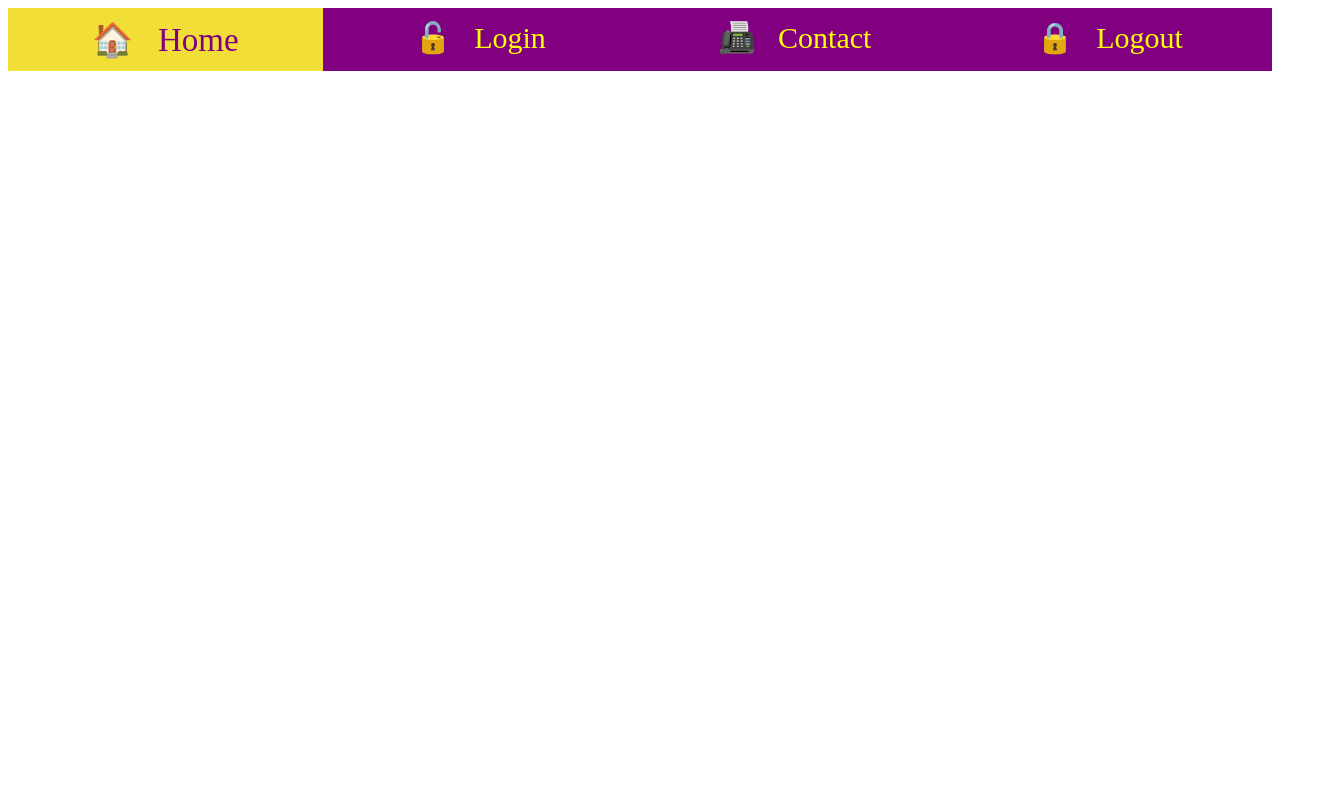
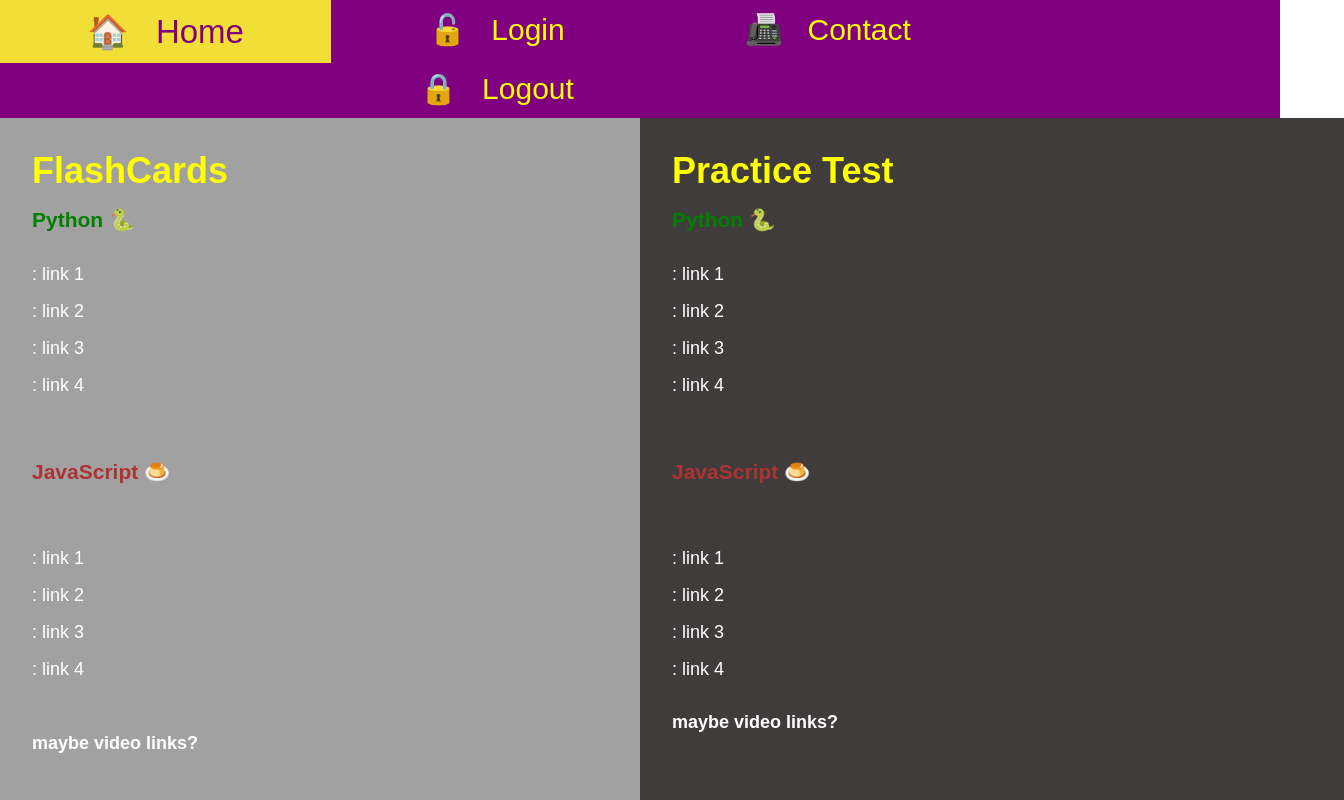
Before and after one commit to barkerd85/CapTutor, a React (Create React App) app in the folder Solo_Cap_Front/: page /home in a window 1280 px wide. Shown: the top 800 px of the page, 1344 px wide, since content can reach past the window. Built offline with nearby package versions, Linux system fonts and the light colour scheme; no server answers.

Commit message:
Styling added to the home page. Also added in more multi choice questions

```diff
--- a/Solo_Cap_Front/src/components/contact/contact.css
+++ b/Solo_Cap_Front/src/components/contact/contact.css
@@ -1,5 +1,5 @@
 .form-control{
-    background-color: #f1df37;
+
     width: 250px;
     font-size: large;
 
@@ -44,7 +44,7 @@ legend{
 
 .name{
     color: #f1df37;
-	font-size: 35px;
+	font-size: x-large;
 
 
 }
@@ -52,12 +52,12 @@ legend{
 
     text-align: left;
     color: #f1df37;
-	font-size: 35px;
+	font-size: x-large;
 
 }
 .email{
     color: #f1df37;
-	font-size: 35px;
+	font-size: x-large;
 
 }
 
@@ -68,7 +68,7 @@ legend{
 
 .btn{
     border-radius: 47%;
-    padding: 16px;
+    padding: 18px;
     font-size: 15px;
     background-color: purple;
     color: #f1df37;
--- a/Solo_Cap_Front/src/components/header/header.css
+++ b/Solo_Cap_Front/src/components/header/header.css
@@ -17,7 +17,7 @@
     color: white;
     text-decoration: none;
     font-size: 30px;
-    width: 23%; /* Four equal-width links. If you have two links, use 50%, and 33.33% for three links, etc.. */
+    width: 24%; /* Four equal-width links. If you have two links, use 50%, and 33.33% for three links, etc.. */
     text-align: center; /* If you want the text to be centered */
     color: yellow;
 
--- a/Solo_Cap_Front/src/components/header/header.jsx
+++ b/Solo_Cap_Front/src/components/header/header.jsx
@@ -16,6 +16,7 @@ function Header(){
     <a href="/login">🔓&nbsp;&nbsp; Login </a>
     <a href="/contact">📠&nbsp;&nbsp; Contact</a>
     <a href="/logout">🔒 &nbsp;&nbsp;Logout </a>
+
     </div>
     );
 }
--- a/Solo_Cap_Front/src/components/homepage/homepage.css
+++ b/Solo_Cap_Front/src/components/homepage/homepage.css
@@ -0,0 +1,114 @@
+* {
+    color: #fff;
+    font-family: "Avenir", sans-serif;
+    font-size: 18px;
+
+    border: 0ch;
+    margin: 0;
+    padding: 0;
+    }
+
+    .container {
+    display: flex;
+    align-content: center;
+
+    margin-bottom: 20px;
+    width: 100%;
+
+    background-position: center;
+    background-size: cover;
+    }
+
+    .content {
+    width: 100%;
+    }
+
+    .container {
+    background-color: hsl(200, 100%, 95%);
+
+    margin: auto;
+    padding: 0%;
+    }
+
+    .comparecontainer {
+    margin: 0%;
+    float: left;
+
+    height: auto;
+    width: 50%;
+    }
+
+    .compare {
+    padding: 5%;
+
+    height: 100%;
+    width: 100%;
+    }
+
+    .lite {
+    background-color: rgb(161, 161, 161);
+    }
+
+    .full {
+    background-color: rgb(65, 60, 60);
+    }
+
+
+
+    .button {
+    background-color: rgba(255, 255, 255, 0.2);
+    color: #fff;
+
+    font-size: 18px;
+    font-weight: 500;
+    line-height: 200%;
+    text-decoration: none;
+    text-transform: uppercase;
+    display: inline-block;
+    padding: 1% 3%;
+    border: 2px solid #fff;
+    border-radius: 0;
+    outline: none;
+    }
+
+    .button:hover,
+    .button:active {
+    background-color: #fff;
+    }
+
+    .button:hover .lite {
+    color: hsl(40, 100%, 50%);
+    }
+
+    .button .full:hover {
+    color: hsl(150, 80%, 50%);
+    }
+
+
+
+    h2 {
+    font-size: 36px;
+    margin: auto;
+    color: yellow;
+    }
+
+    h3 {
+    font-size: 21px;
+    margin: 2.5% 0;
+    color: green;
+    }
+
+    h4 {
+    font-size: 21px;
+    margin: 10% 0;
+    color: rgb(173, 51, 51);
+    }
+
+    ul {
+    list-style: none;
+    margin: 5% 0;
+    }
+
+    li {
+    margin: 2.5% 0;
+    }
--- a/Solo_Cap_Front/src/components/homepage/homepage.jsx
+++ b/Solo_Cap_Front/src/components/homepage/homepage.jsx
@@ -4,37 +4,105 @@ import React, { useState , useEffect} from 'react';
 import './homepage.css'
 
 
-
 function HomePage(){
-    const [products, setProducts] = useState([])
+    // let user = JSON.parse(localStorage.getItem('user-info'))
+    // console.warn(user)
+    // return (
+    // <div class="navbar" className='navbar2'>
+    // <a class="active" className='python' href="/home">&nbsp;&nbsp;  Python Flashcards 🐍</a>
+    // <a href="/login" className='python'>&nbsp;&nbsp;  Python Practice Test 🐍 </a>
+    // <a class="active" className='js' href="/home">&nbsp;&nbsp; JavaScript Flashcards</a>
+    // <a href="/login" className='js'>&nbsp;&nbsp; JavaScript Practice Test </a>
 
 
-    //useEffect determines the first thing that will run when the page loads
-    useEffect(()=>{
-        getProducts()
-    },[])
+    // </div>
 
-    const getProducts = async () =>{
-        let response = await axios.get('https://localhost:44394/api/products')
-        //setProduct is talking to products(variable on like 43) and tells it what its value should be
-        setProducts(response.data)
-    }
+    return(
 
-    const addToCart = (product) =>{
-        console.log(product)
-        //post to shopping cart request will go here
-    }
+    <div class="container">
+    <div class="content">
 
-    return (
-        <div>
+        <div class="comparecontainer">
+        <div class="compare lite">
+    <h2>FlashCards</h2>
+    <h3>Python 🐍</h3>
+    <ul>
+        <li>: link 1</li>
+        <li>: link 2</li>
+        <li>: link 3</li>
+        <li>: link 4</li>
+        <h4>JavaScript 🍮</h4>
+        <li>: link 1</li>
+        <li>: link 2</li>
+        <li>: link 3</li>
+        <li>: link 4</li>
+        </ul>
+        <br />
+        <h5>maybe video links?</h5>
+    <br />
+    <br />
+    <br />
+    <br />
+    <br />
+    <br />
+    <br />
+    <br />
+    <br />
+    <br />
+    <br />
+    <br />
+
+
+
+
+
+    {/* <a href="#" class="button lite">button</a> */}
+
+        </div>
+        </div>
+
+        <div class="comparecontainer">
+        <div class="compare full">
+    <h2>Practice Test</h2>
+    <h3>Python 🐍</h3>
+    <ul>
+        <li>: link 1</li>
+        <li>: link 2</li>
+        <li>: link 3</li>
+        <li>: link 4</li>
+        <h4>JavaScript 🍮</h4>
+        <li>: link 1</li>
+        <li>: link 2</li>
+        <li>: link 3</li>
+        <li>: link 4</li>
+        </ul>
+
+
+    <h5>maybe video links?</h5>
+
+    {/* <a href="#" class="button full">button</a> */}
+    <br />
+    <br />
+    <br />
+    <br />
+    <br />
+    <br />
+    <br />
+    <br />
+    <br />
+    <br />
+    <br />
+    <br />
+    <br />
+
 
 
         </div>
+        </div>
 
-            )
-
-        }
-
-
+    </div>
+        </div>
+   )
+}
 
 export default HomePage;
--- a/Solo_Cap_Front/src/components/login/login.css
+++ b/Solo_Cap_Front/src/components/login/login.css
@@ -1,5 +1,5 @@
 .form-control{
-    background-color: #f1df37;
+
     width: 250px;
     font-size: large;
 
@@ -44,7 +44,7 @@ legend{
 
 .user{
     color: #f1df37;
-	font-size: 35px;
+	font-size: x-large;
 
 
 }
@@ -52,14 +52,10 @@ legend{
 
     text-align: left;
     color: #f1df37;
-	font-size: 35px;
+	font-size: x-large;
 
 }
-.email{
-    color: #f1df37;
-	font-size: 35px;
 
-}
 
 .btn:hover {
     box-shadow: 0 12px 16px 0 rgba(0,0,0,0.24), 0 17px 50px 0 rgba(0,0,0,0.19);
--- a/Solo_Cap_Front/src/components/login/login.jsx
+++ b/Solo_Cap_Front/src/components/login/login.jsx
@@ -46,11 +46,17 @@ render(){
     <center>
         <div className="form-group">
             <br />
+            <br />
+            <br />
+            <br />
+            <br />
 
 
             <form onSubmit={this.handleSubmit}>
                 <fieldset>
                 <legend>&nbsp;&nbsp; Login &nbsp;&nbsp;</legend>
+                <br />
+                <br />
             <center><label for="username" className='user'>User Name:</label>&nbsp;&nbsp;<input name="username" type="text" value={this.state.username} onChange={this.handleChange}></input></center>
             <br />
             <center><label for="password" className='pass'>Password:</label>&nbsp;&nbsp;<input name="password" type="password" value={this.state.password} onChange={this.handleChange}></input></center>
@@ -84,8 +90,16 @@ render(){
                     <br />
                     <br />
                     <br />
-                    <footer>© 2021 JD Schools</footer>
+
                     <br />
+                    <br />
+                    <br />
+                    <br />
+                    <br />
+                    <br />
+                    <br />
+                    <br />
+                    <br /><footer>© 2021 JD Schools</footer>
                     <br />
                     <br />
                     <br />
--- a/Solo_Cap_Front/src/components/multiplechoice/multiplechoice.css
+++ b/Solo_Cap_Front/src/components/multiplechoice/multiplechoice.css
@@ -0,0 +1,47 @@
+/* Style the navigation menu */
+.navbar2 {
+    width: 100%;
+    background-color: purple;
+    overflow: auto;
+
+
+  }
+
+  /* Navigation links */
+  .navbar2 a {
+    float: left;
+    padding: 12px;
+    color: white;
+    text-decoration: none;
+    font-size: 30px;
+    width: 23%; /* Four equal-width links. If you have two links, use 50%, and 33.33% for three links, etc.. */
+    text-align: center; /* If you want the text to be centered */
+    color: yellow;
+
+
+
+  }
+
+  /* Add a background color on mouse-over */
+  .navbar2 a:hover {
+    background-color: black;
+  }
+
+  /* Style the current/active link */
+  .navbar2 a.active {
+    background-color: #f1df37;
+    color: purple;
+
+    font-size: 33px;
+
+  }
+
+  /* Add responsiveness - on screens less than 500px, make the navigation links appear on top of each other, instead of next to each other */
+  @media screen and (max-width: 500px) {
+    .navbar2 a {
+      float: none;
+      display: block;
+      width: 100%;
+      text-align: left; /* If you want the text to be left-aligned on small screens */
+    }
+  }
--- a/Solo_Cap_Front/src/components/multiplechoice/multiplechoice.jsx
+++ b/Solo_Cap_Front/src/components/multiplechoice/multiplechoice.jsx
@@ -61,6 +61,15 @@ render(){
 
   </form>
   <button onClick={this.submitAnswer}>Submit Answer</button>
+  <h1>2. Which of the following statement is False?</h1>
+  <form >
+  <input type="radio" onSubmit={this.submitAnswer} name='choice' value="Scripting"/> Variable names can be arbitrarily long.
+  <input type="radio" onSubmit={this.submitAnswer} name='choice' value="Programming"/> They can contain both letters and numbers.
+  <input type="radio" onSubmit={this.submitAnswer} name='choice' value="Application"/> Variable name can begin with underscore.
+  <input type="radio" onSubmit={this.submitAnswer} name='choice' value="None of These"/> Variable name can begin with number.
+
+  </form>
+  <button onClick={this.submitAnswer}>Submit Answer</button>
         </div>
 
     )
--- a/Solo_Cap_Front/src/components/newuserlogin/newuserlogin.css
+++ b/Solo_Cap_Front/src/components/newuserlogin/newuserlogin.css
@@ -32,24 +32,35 @@ legend{
 
 .username{
     color: #f1df37;
-    text-align: end;
+    font-size: x-large;
+
 }
 .firstname{
     color: #f1df37;
-    text-align: left;
+    font-size: x-large;
+
 }
 .lastname{
     color: #f1df37;
+    font-size: x-large;
 }
 
 .middlename{
     color: #f1df37;
+    font-size: x-large;
 }
 
 .password{
     color: #f1df37;
+    font-size: x-large;
 }
-.email{
+.email1{
     color: #f1df37;
+    font-size: x-large;
+
 
 }
+
+div{
+    height: 100%;
+}
```
Also changed, not shown: Solo_Cap_Front/src/components/contact/contact.jsx (+13 -7 lines), Solo_Cap_Front/src/components/newuserlogin/newuserlogin.jsx (+35 -14 lines).
